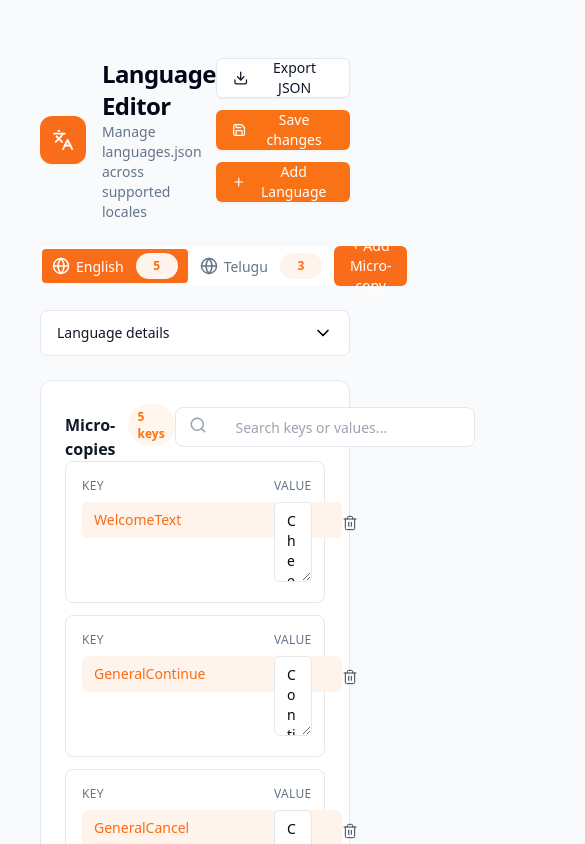
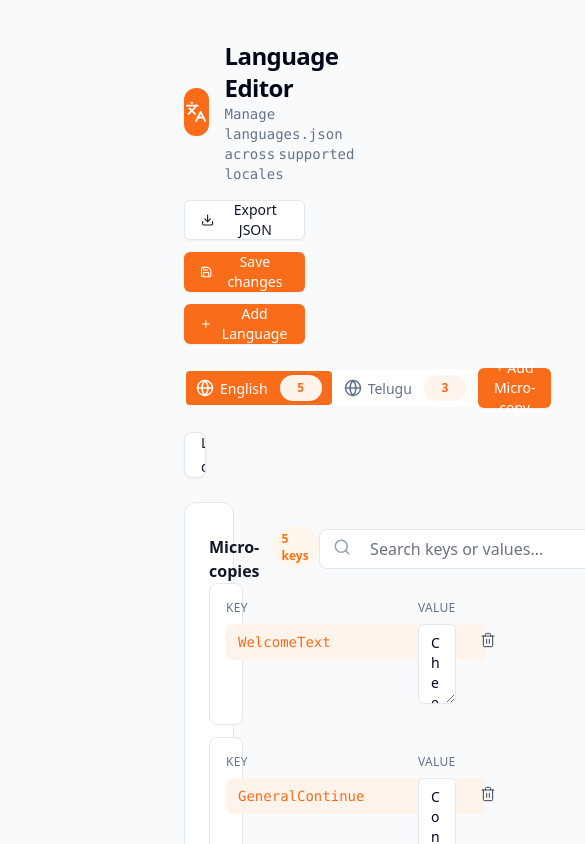
Before and after one commit to Karthiksherlock/sample_react1, a React (Vite) app: page /language in a window 390 px wide. Shown: the top 844 px of the page, 585 px wide, since content can reach past the window. Built offline with nearby package versions, Linux system fonts and the light colour scheme.

Commit message:
microcopykeybox section values and header paragraph font family made perfect like the wireframe, added flex dirtection as column through @media to headeractions buttons at maxwidth and few otherchanges towards making the page similar to wireframe

```diff
--- a/src/components/language/AddLanguageModal.css
+++ b/src/components/language/AddLanguageModal.css
@@ -135,7 +135,7 @@
   box-sizing: border-box;
 }
 .languageFormGroup input::placeholder {
-  color: #94a3b8;
+  color: #64748b;
 }
 .languageFormGroup input:focus {
  border-color: #e2e8f0;
--- a/src/components/language/AddMicroCopyModal.css
+++ b/src/components/language/AddMicroCopyModal.css
@@ -1,8 +1,7 @@
 .microCopyModalOverlay {
   position: fixed;
   inset: 0;
-  background: rgba(15, 23, 42, 0.55);
-
+  background: rgba(0, 0, 0, 0.8);
   display: flex;
   align-items: center;
   justify-content: center;
@@ -133,7 +132,7 @@
 .microCopyFormGroup input::placeholder,
 .microCopyFormGroup textarea::placeholder,
 .languageValueItem textarea::placeholder {
-  color: #94a3b8;
+  color: #64748b;
 }
 .KeyErrorText {
   color: #dc2626;
--- a/src/components/language/AddMicroCopyModal.tsx
+++ b/src/components/language/AddMicroCopyModal.tsx
@@ -25,6 +25,7 @@ function AddMicroCopyModal({ open, onClose, onSave, languages }: Props) {
       inputRef.current?.focus();
     }
   }, [open]);
+
 
   if (!open) return null;
   const keyRegex = /^[a-zA-Z0-9_-]+$/;
--- a/src/components/language/Header.css
+++ b/src/components/language/Header.css
@@ -1,11 +1,16 @@
 .header {
-  margin-top: 18px;
   display: flex;
   justify-content: space-between;
   align-items: flex-start;
   margin-bottom: 24px;
+  gap: 1rem;
 }
-
+@media (max-width: 675px) {
+  .header {
+    flex-direction: column;
+    align-items: flex-start;
+  }
+}
 .headerLeft {
   display: flex;
   align-items: center;
@@ -26,7 +31,7 @@
 
   color: white;
 
-  flex-shrink: 0;
+  flex-shrink: 0.75;
 }
 
 .logoBox svg {
@@ -56,10 +61,13 @@
   font-size: 14px;
   font-weight: 400;
   line-height: 20px;
+  font-family: ui-monospace, SFMono-Regular, Menlo, Monaco, Consolas,
+    "Liberation Mono", "Courier New", monospace;
+
+  word-spacing: -5px;
 
   text-align: left;
 
-  max-width: 323px;
 }
 
 .headeractions {
@@ -68,7 +76,7 @@
   flex-direction: row;
   flex-grow: 0;
   flex-shrink: 1;
-  align-items: center;
+  align-items: flex-end;
   gap: 12px;
 }
 
@@ -97,20 +105,26 @@
 
   box-shadow: 0 1px 2px rgba(0, 0, 0, 0.05);
 }
-.headeractions button:hover {
-  opacity: 0.92;
-}
+
 .headeractions button:first-child {
   background: white;
   border: 1px solid #e2e8f0;
   color: #0f172a;
 }
+.headeractions button:first-child:hover {
+  background-color: hsl(28 100% 96%);
+  color: hsl(22 95% 40%);
+}
 
 .headeractions button:nth-child(2),
 .headeractions button:last-child {
-  background: #f97316;
+  background: #f96c1a;
   color: white;
   border: none;
+}
+.headeractions button:nth-child(2):hover,
+.headeractions button:last-child:hover {
+  opacity: 0.92;
 }
 
 .headeractions button svg {
--- a/src/components/language/Header.tsx
+++ b/src/components/language/Header.tsx
@@ -19,12 +19,11 @@ function Header({
           <Languages size={24} />
         </div>
 
-        <div>
+        <div className="headerText">
           <h2>Language Editor</h2>
 
           <p>
-            Manage languages.json across
-            supported locales
+            Manage languages.json across supported locales
           </p>
         </div>
       </div>
--- a/src/components/language/MicroCopyItem.css
+++ b/src/components/language/MicroCopyItem.css
@@ -1,7 +1,7 @@
 .microCopyCard {
   display: grid;
 
-  grid-template-columns: minmax(180px,260px) 1fr auto;
+  grid-template-columns: minmax(180px, 260px) 1fr auto;
 
   width: 100%;
   box-sizing: border-box;
@@ -71,7 +71,7 @@
     Consolas,
     "Liberation Mono",
     "Courier New",
-    monospace;
+    monospace !important;
 
   font-size: 14px;
   font-weight: 500;
@@ -105,21 +105,24 @@
 }
 
 .microCopyTextarea:focus {
+  border-color: #e2e8f0;
+  box-shadow:
+    0 0 0 2px #ffffff,
+    0 0 0 4px #f96c1a;
   outline: none;
-  border-color: #f97316;
 }
 
 .deleteButton {
   width: 40px;
   height: 40px;
 
-  margin: 36px 0 0 0;
+  margin: 20px 0 0 0;
+  border-color: rgb(226, 232, 240);
+  justify-self: auto;
 
-  justify-self: end;
-
-  display: flex;
-  align-items: start;
-  justify-content: end;
+  display: inline-flex;
+  align-items: center;
+  justify-content: center;
 
   border: none;
   border-radius: 6px;
@@ -137,5 +140,6 @@
 }
 .deleteButton:hover {
   background-color: hsl(28 100% 96%);
-  color: hsl(22 95% 40%);
+  color: hsl(0 84.2% 60.2%);
+  justify-content: center;
 }
--- a/src/pages/LanguagePage.css
+++ b/src/pages/LanguagePage.css
@@ -5,9 +5,9 @@
     "Segoe UI Symbol", "Noto Color Emoji";
 }
 .page {
-  max-width: 1120px;
+  max-width: 72rem;
   margin: 0 auto;
-  padding: 32px;
+  padding: 2rem 11rem;
 }
 body {
   background: #f8fafc;
@@ -64,6 +64,7 @@ body {
   border-radius: 8px;
   padding: 0;
   overflow: hidden;
+  box-shadow: 0 1px 3px rgba(0, 0, 0, 0.06)
 }
 
 .languageheader {
@@ -90,11 +91,13 @@ body {
 }
 
 .chevronOpen {
+  color: #64748b;;
   transform: rotate(-180deg);
   transition: transform 0.2s ease;
 }
 
 .chevronClosed {
+  color: #64748b;
   transform: rotate(0deg);
   transition: transform 0.2s ease;
 }
@@ -221,13 +224,14 @@ body {
   border-radius: 8px;
   background: #ffffff;
   color: #0f172a;
-  font-size: 14px;
+  font-size: 16px;
   outline: none;
   box-sizing: border-box;
+  cursor: text;
 }
 
 .searchBox input::placeholder {
-  color: #9ca3af;
+  color:  #6b7280;
 }
 
 .searchBox input:focus {
--- a/src/pages/LanguagePage.tsx
+++ b/src/pages/LanguagePage.tsx
@@ -285,7 +285,7 @@ function LanguagePage() {
 
                 <input
                   type="text"
-                  placeholder="      Search keys or values..."
+                  placeholder="   Search keys or values..."
                   value={search}
                   onChange={(e) => setSearch(e.target.value)}
                 />
```
